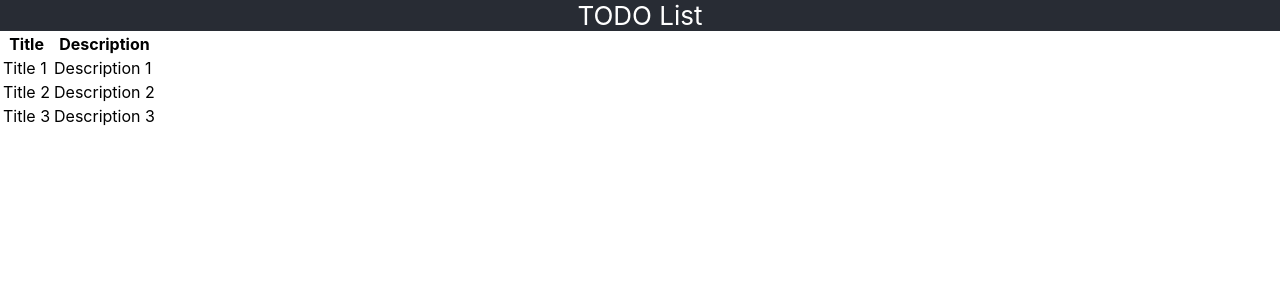
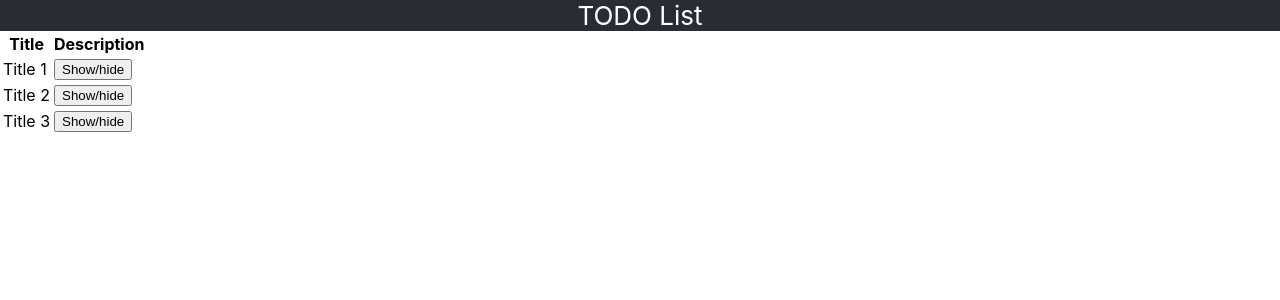
Before and after one commit to sjablo/react-todo-list, a React (Create React App) app: page / in a window 1280 px wide. Shown: the top 300 px of the page. Built offline with nearby package versions, Linux system fonts and the light colour scheme.

Commit message:
Add collapsible description mechanics

```diff
--- /dev/null
+++ b/src/components/Button.jsx
@@ -0,0 +1,3 @@
+import React from "react";
+
+export default ({ text, onClick }) => <button onClick={onClick}>{text}</button>;
--- /dev/null
+++ b/src/components/Collapsible.jsx
@@ -0,0 +1,19 @@
+import React, { useState } from "react";
+import Button from "./Button";
+import styles from "./Collapsible.module.css";
+
+export default ({ text }) => {
+  const [isVisible, setIsVisible] = useState(0);
+
+  return (
+    <>
+      {text && (
+        <Button
+          text="Show/hide"
+          onClick={() => setIsVisible((prevState) => !prevState)}
+        />
+      )}
+      <p className={isVisible ? styles.visible : styles.hidden}>{text}</p>
+    </>
+  );
+};
--- /dev/null
+++ b/src/components/Collapsible.module.css
@@ -0,0 +1,6 @@
+.visible {
+}
+
+.hidden {
+  display: none;
+}
--- a/src/components/Task.jsx
+++ b/src/components/Task.jsx
@@ -1,8 +1,13 @@
 import React from "react";
+import Collapsible from "./Collapsible";
 
-export default ({ task: { title, description } }) => (
+export default ({
+  task: { title, description, backgroundColor, textColor },
+}) => (
   <tr>
     <td>{title}</td>
-    <td>{description}</td>
+    <td>
+      <Collapsible text={description} />
+    </td>
   </tr>
 );
--- a/src/components/index.js
+++ b/src/components/index.js
@@ -1,4 +1,5 @@
+import Button from "./Button";
+import Header from "./Header";
 import List from "./List";
-import Header from "./Header";
 
-export { List, Header };
+export { List, Header, Button };
```
Also changed, not shown: src/components/Task.module.css (added).
